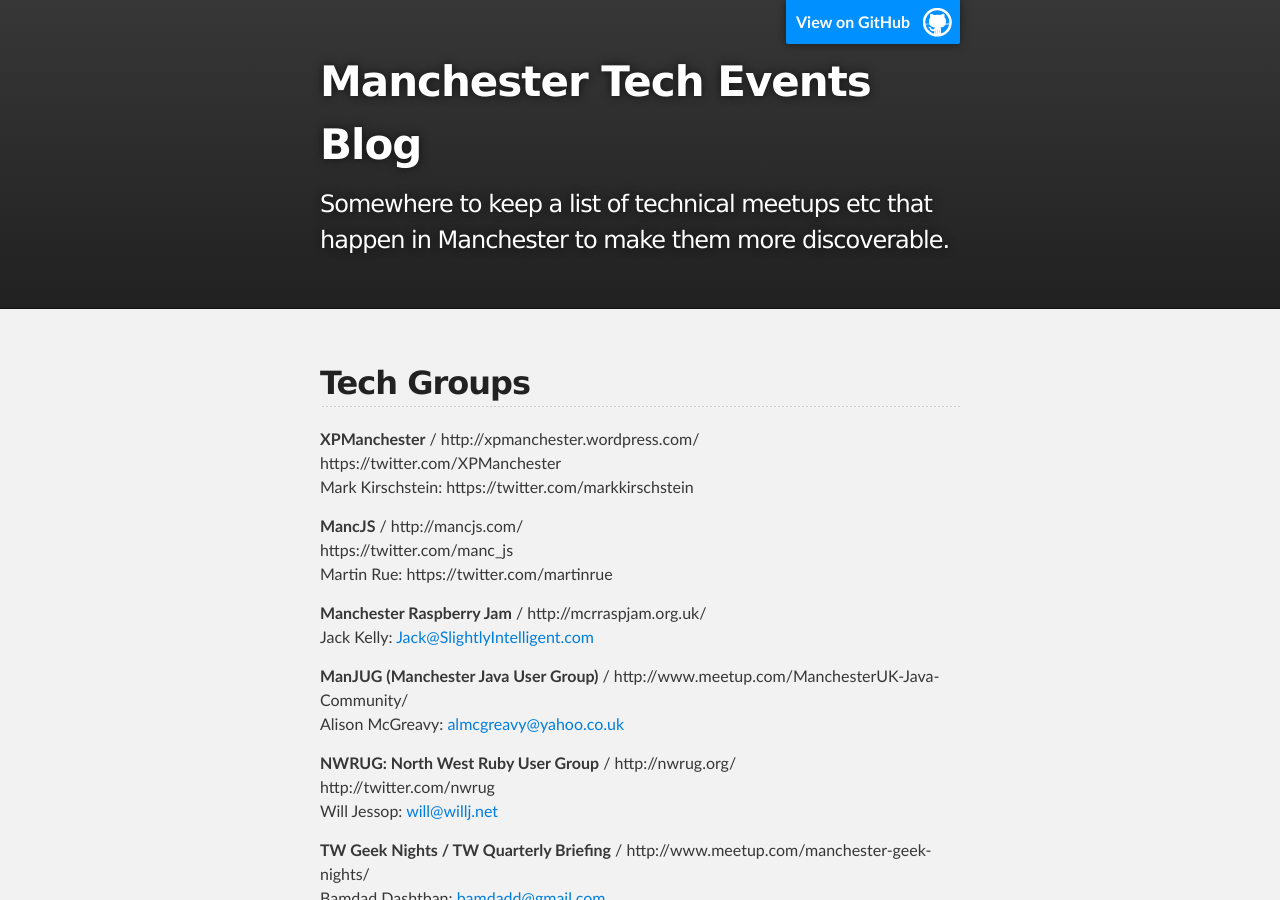
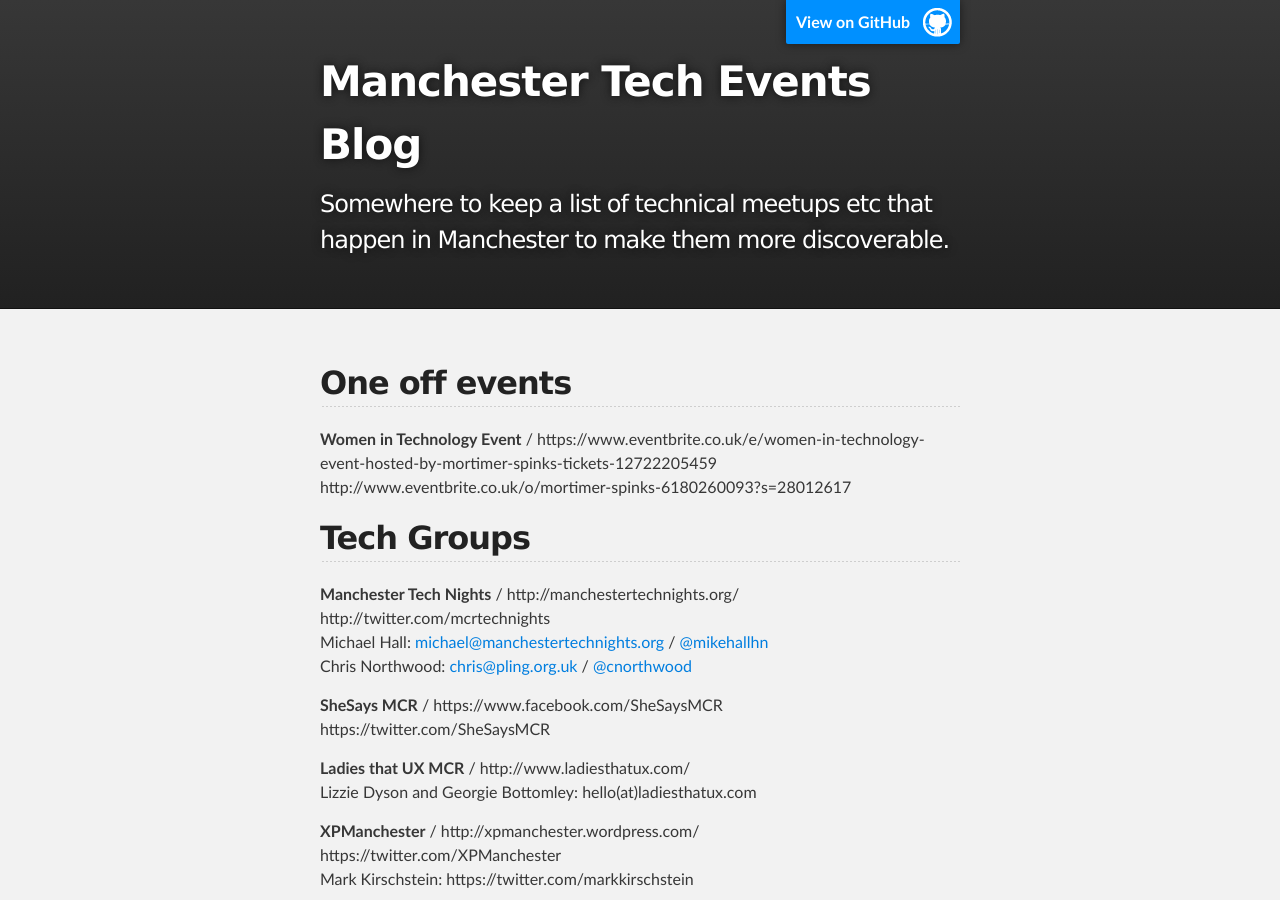
Before and after one commit to manchester-tech-events/old-manchester-tech-events-site, a Jekyll site: the page built from index.md, in a window 1280 px wide and 900 px high. Built offline with Jekyll 4.4.1, drawn with Linux system fonts in a browser that asks for light colours; Markdown is read by kramdown in place of the engine named in the settings.

Commit message:
Adding new events.

```diff
--- a/index.md
+++ b/index.md
@@ -4,7 +4,23 @@
 title: Manchester Tech Events Blog
 ---
 
+## One off events
+
+**Women in Technology Event** / https://www.eventbrite.co.uk/e/women-in-technology-event-hosted-by-mortimer-spinks-tickets-12722205459
+http://www.eventbrite.co.uk/o/mortimer-spinks-6180260093?s=28012617
+
 ## Tech Groups
+
+**Manchester Tech Nights** / http://manchestertechnights.org/
+http://twitter.com/mcrtechnights
+Michael Hall: [michael@manchestertechnights.org](mailto:michael@manchestertechnights.org) / [@mikehallhn](https://twitter.com/mikehallhn)
+Chris Northwood: [chris@pling.org.uk](mailto:chris@pling.org.uk) / [@cnorthwood](https://twitter.com/cnorthwood)
+
+**SheSays MCR** / https://www.facebook.com/SheSaysMCR
+https://twitter.com/SheSaysMCR
+
+**Ladies that UX MCR** / http://www.ladiesthatux.com/
+Lizzie Dyson and Georgie Bottomley: hello(at)ladiesthatux.com
 
 **XPManchester** / http://xpmanchester.wordpress.com/
 https://twitter.com/XPManchester
```
